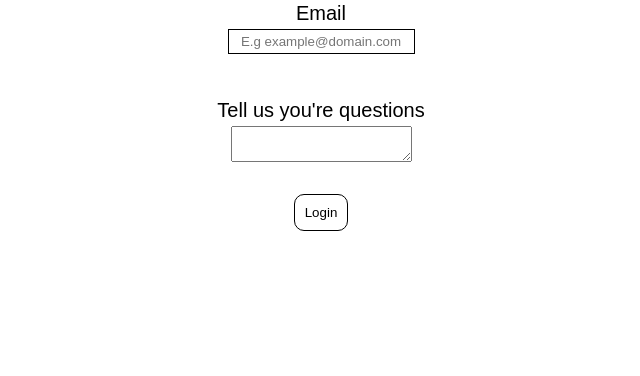
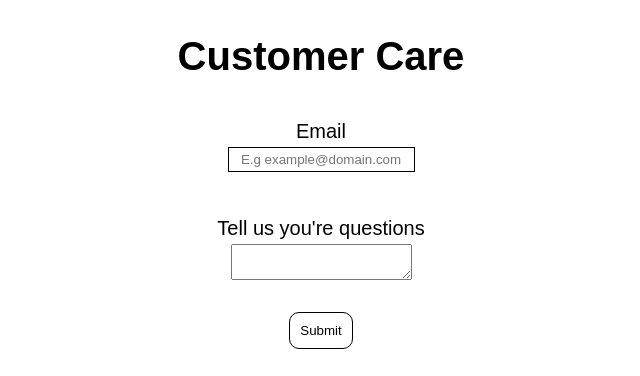
Before and after one commit to PhoenixKING-DROID/Sign-in, a plain HTML site: page index.html in a window 1280 px wide. Shown: the part 433-809 px from the top of the page, without its empty margins (319-959 px from the left). Drawn offline with Linux system fonts and the light colour scheme.

Commit message:
Update index.html

```diff
--- a/index.html
+++ b/index.html
@@ -1,6 +1,7 @@
 <DOCTYPE html>
 <img src="https://img.icons8.com/?size=80&id=113139&format=png">
 <body>
+  <h1>Customer Care</h1>
  <style>
     body{
     display:block;
@@ -62,7 +63,7 @@
       <input type="checkbox" name="botcheck" class="hidden" style="display: none;">
 
 
-      <button type="submit" class="but" value="https://tixihix.github.io/hackathon/" required>Login</button><br>
+      <button type="submit" class="but" value="https://tixihix.github.io/hackathon/" required>Submit</button><br>
     </form>
 
 
```
